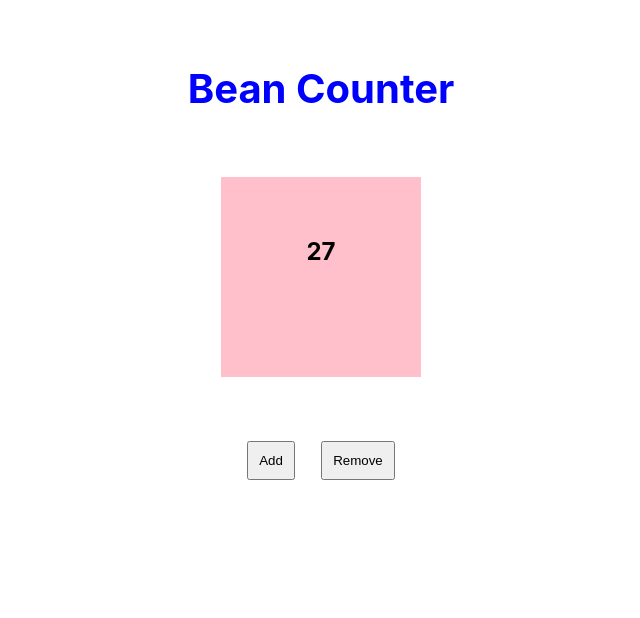
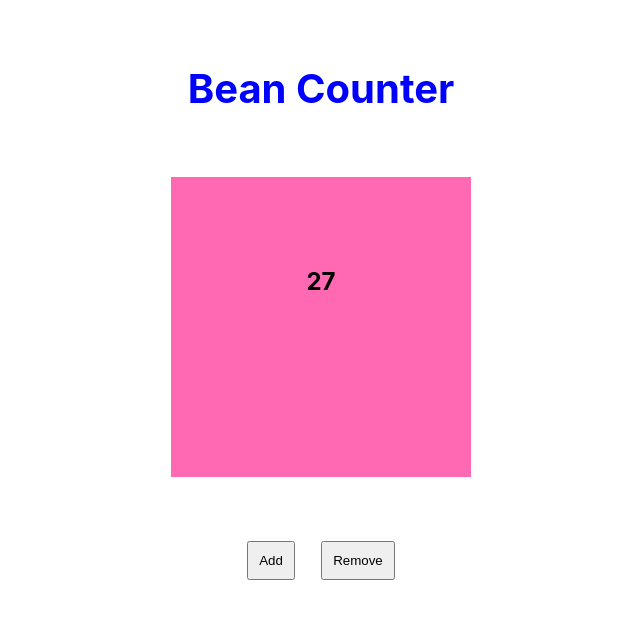
Before and after one commit to tsputzke/bean_count, a React (Create React App) app: page / in a window 1280 px wide. Shown: the top 618 px of the page, without its empty margins (319-959 px from the left). Built offline with nearby package versions, Linux system fonts and the light colour scheme; the HTML template or start-up script is replaced by a standard one.

Commit message:
Add hot pink bean_jar

```diff
--- a/scss/main.scss
+++ b/scss/main.scss
@@ -15,9 +15,9 @@ h1:hover {
 }
 
 #bean_jar {
-  height: 200px;
-  width: 200px;
-  background-color: $primary_color;
+  height: 300px;
+  width: 300px;
+  background-color: hotpink;
   margin: auto;
 
   h2 {
--- a/src/css/main.css
+++ b/src/css/main.css
@@ -11,9 +11,9 @@ h1:hover {
 }
 
 #bean_jar {
-  height: 200px;
-  width: 200px;
-  background-color: pink;
+  height: 300px;
+  width: 300px;
+  background-color: hotpink;
   margin: auto;
 }
 
```
Also changed, not shown: 1 other file (tests, documents, lock files or other folders).
